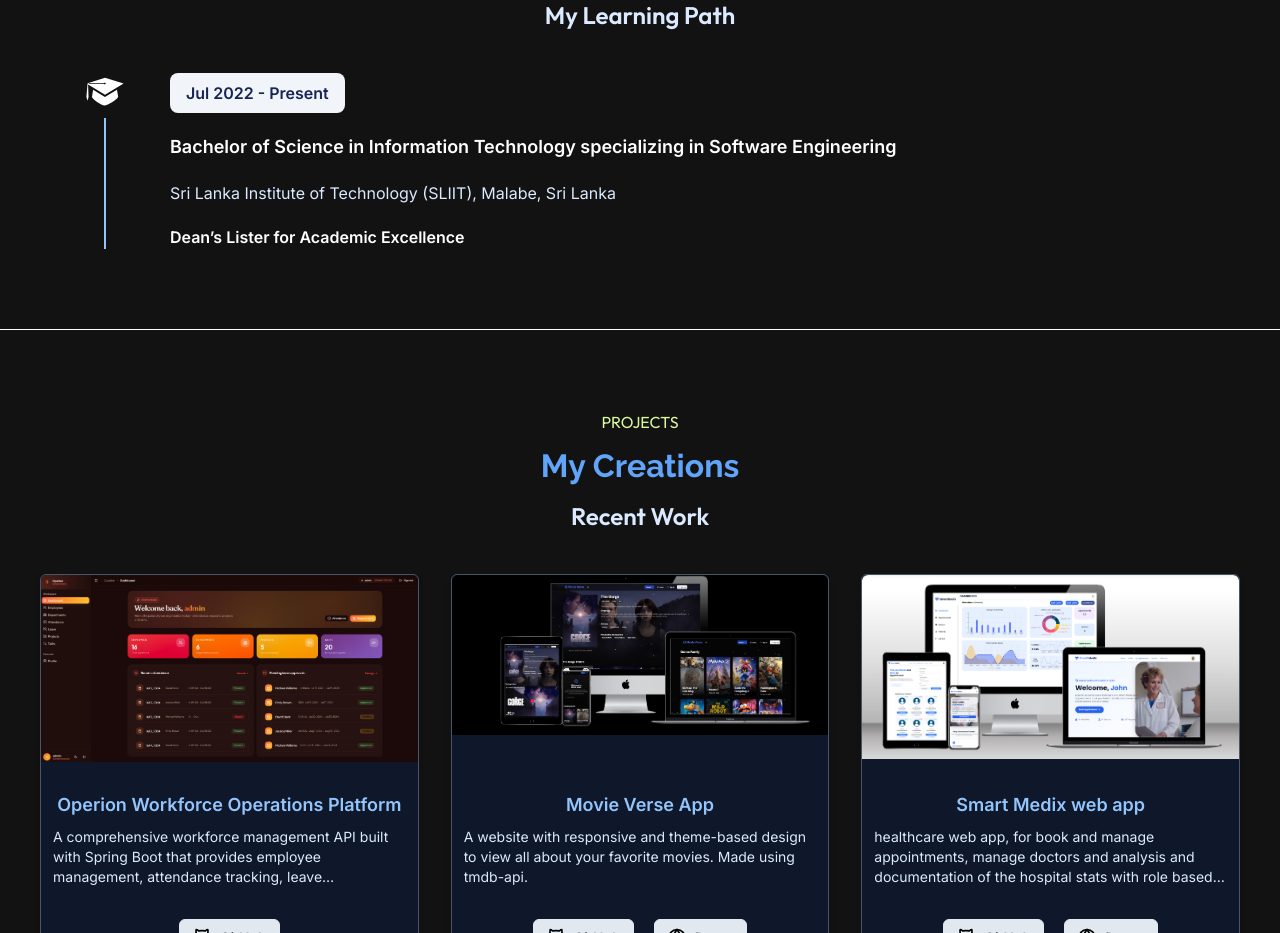
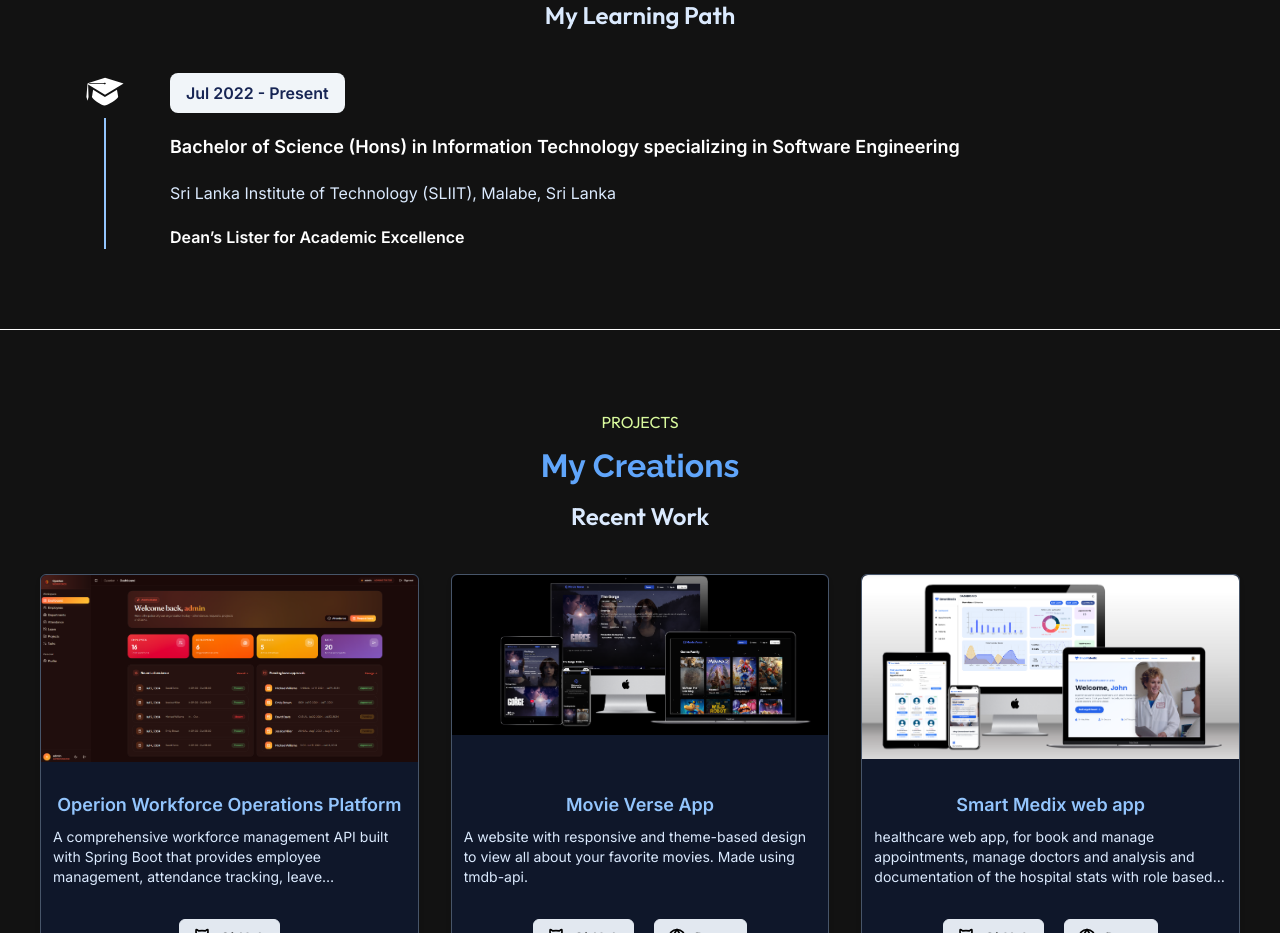
Before and after one commit to thathsaraDinu/portfolio-nextjs, a Next.js app: page / in a window 1280 px wide. Shown: the part 3020-3953 px from the top of the page. Built offline with nearby package versions, Linux system fonts and the light colour scheme.

Commit message:
update education section

```diff
--- a/src/components/education.tsx
+++ b/src/components/education.tsx
@@ -39,7 +39,7 @@ export default function Education() {
                 Jul 2022 - Present
               </div>
               <div className="text-lg font-semibold dark:text-white text-blue-950">
-                Bachelor of Science in Information Technology specializing in
+                Bachelor of Science (Hons) in Information Technology specializing in
                 Software Engineering
               </div>
               <div className="text-base dark:text-blue-100 text-blue-900">
```
